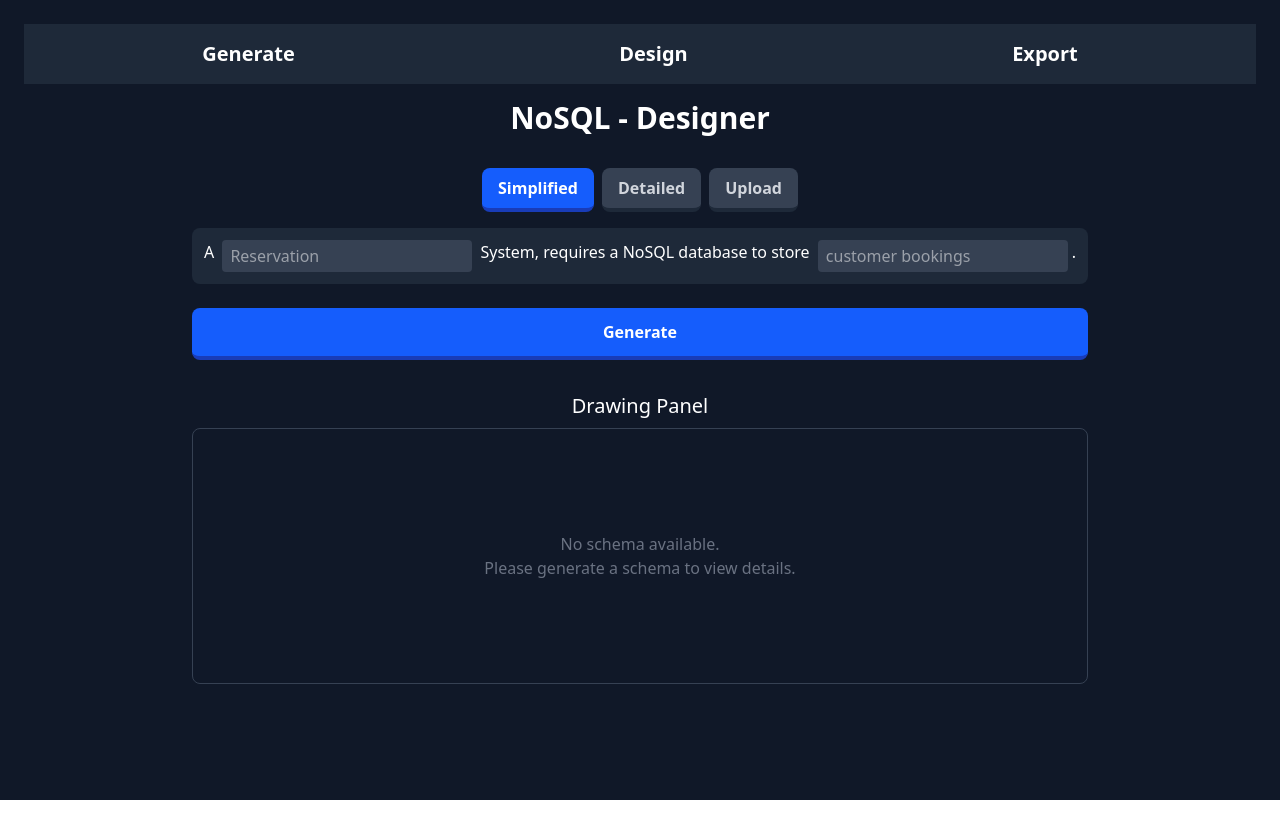
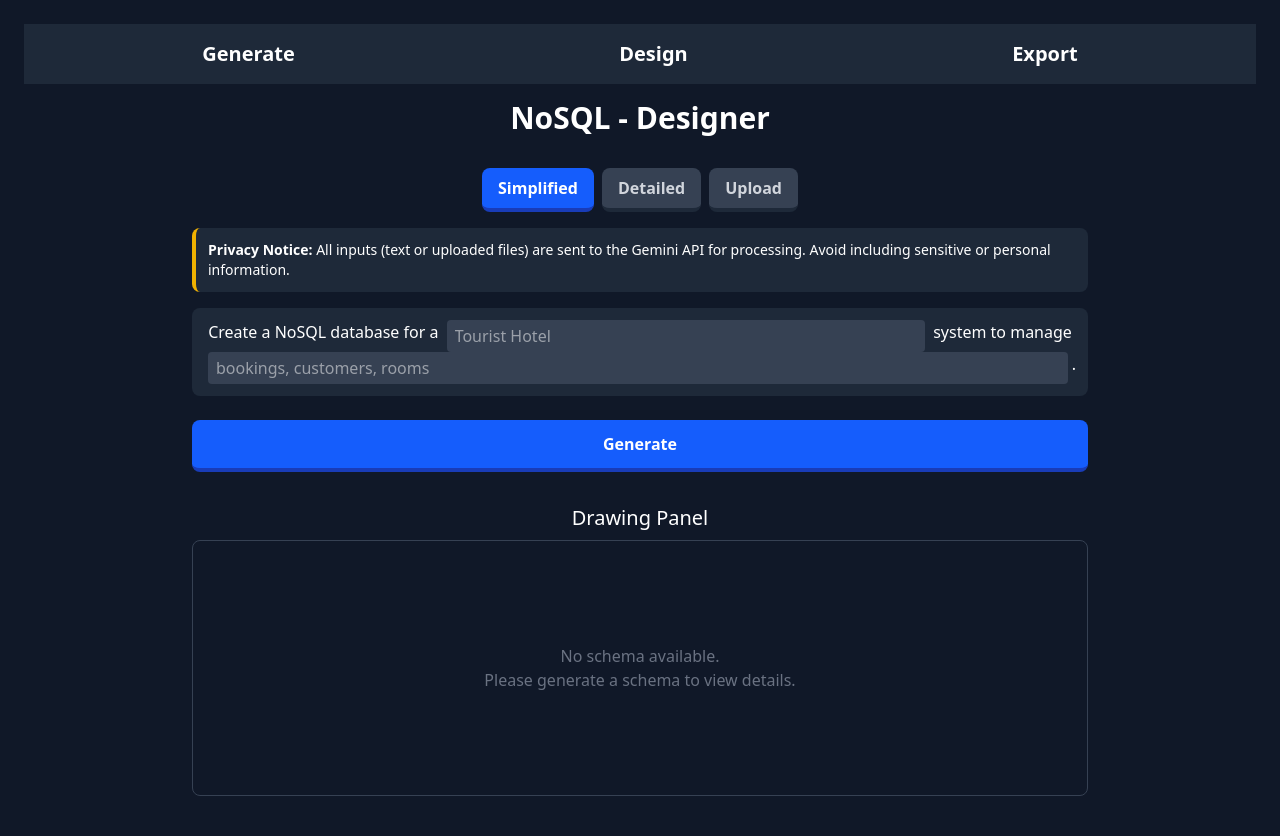
Before and after one commit to IsuruG99/NoSQL-Designer, a React (Vite) app in the folder DBPlanner/: page / in a window 1280 px wide. Both pictures are taken after a click on the button "Simplified". Before the commit the page ends 800 px from the top, so only its background shows below. Built offline with nearby package versions, Linux system fonts and the light colour scheme.

Commit message:
added warning to generate page

```diff
--- a/DBPlanner/src/generatePage.jsx
+++ b/DBPlanner/src/generatePage.jsx
@@ -134,7 +134,7 @@ function Generate() {
   return (
    <div className="flex flex-col items-center w-full h-full p-4">
   <div className="w-full max-w-4xl">
-        <div className="flex space-x-2 mb-4 justify-center ">
+    <div className="flex space-x-2 mb-4 justify-center">
       {["Simplified", "Detailed", "Upload"].map(mode => (
         <button
           key={mode}
@@ -149,6 +149,13 @@ function Generate() {
     </div>
 
     <div className="space-y-4">
+      {/* Privacy Warning */}
+      <div className="p-3 bg-gray-800 text-white rounded-lg border-l-4 border-yellow-500 text-sm">
+        <p>
+          <span className="font-semibold">Privacy Notice:</span> All inputs (text or uploaded files) are sent to the Gemini API for processing. Avoid including sensitive or personal information.
+        </p>
+      </div>
+
       {inputMode === "Detailed" && (
         <>
           <textarea
@@ -175,21 +182,21 @@ function Generate() {
 
       {inputMode === "Simplified" && (
         <div className="flex flex-wrap bg-gray-800 text-white p-3 rounded-lg">
-              <span>A&nbsp;</span>
+          <span>&nbsp;Create a NoSQL database for a&nbsp;</span>
           <input
             type="text"
             value={simplifiedData.systemType}
             onChange={handleSimplifiedChange("systemType")}
             className="bg-gray-700 text-white px-2 py-1 rounded mx-1 min-w-[100px] flex-grow"
-                placeholder="Reservation"
+            placeholder="Tourist Hotel"
           />
-              <span>&nbsp;System, requires a NoSQL database to store&nbsp;</span>
+          <span>&nbsp;system to manage&nbsp;</span>
           <input
             type="text"
             value={simplifiedData.dataPurpose}
             onChange={handleSimplifiedChange("dataPurpose")}
             className="bg-gray-700 text-white px-2 py-1 rounded mx-1 min-w-[100px] flex-grow"
-                placeholder="customer bookings"
+            placeholder="bookings, customers, rooms"
           />
           <span>.</span>
         </div>
```
Lines whose indentation alone changed are shown as unchanged.
